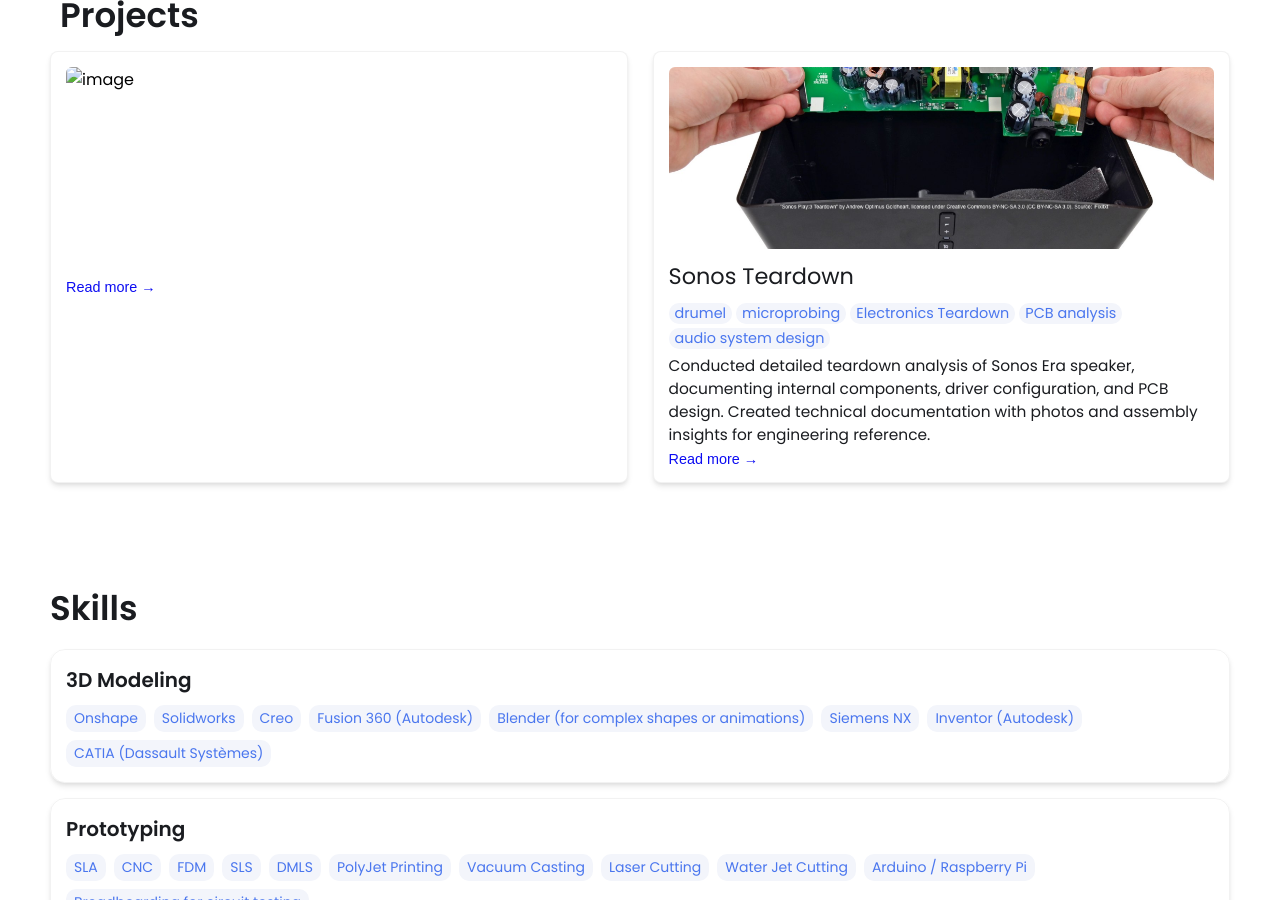
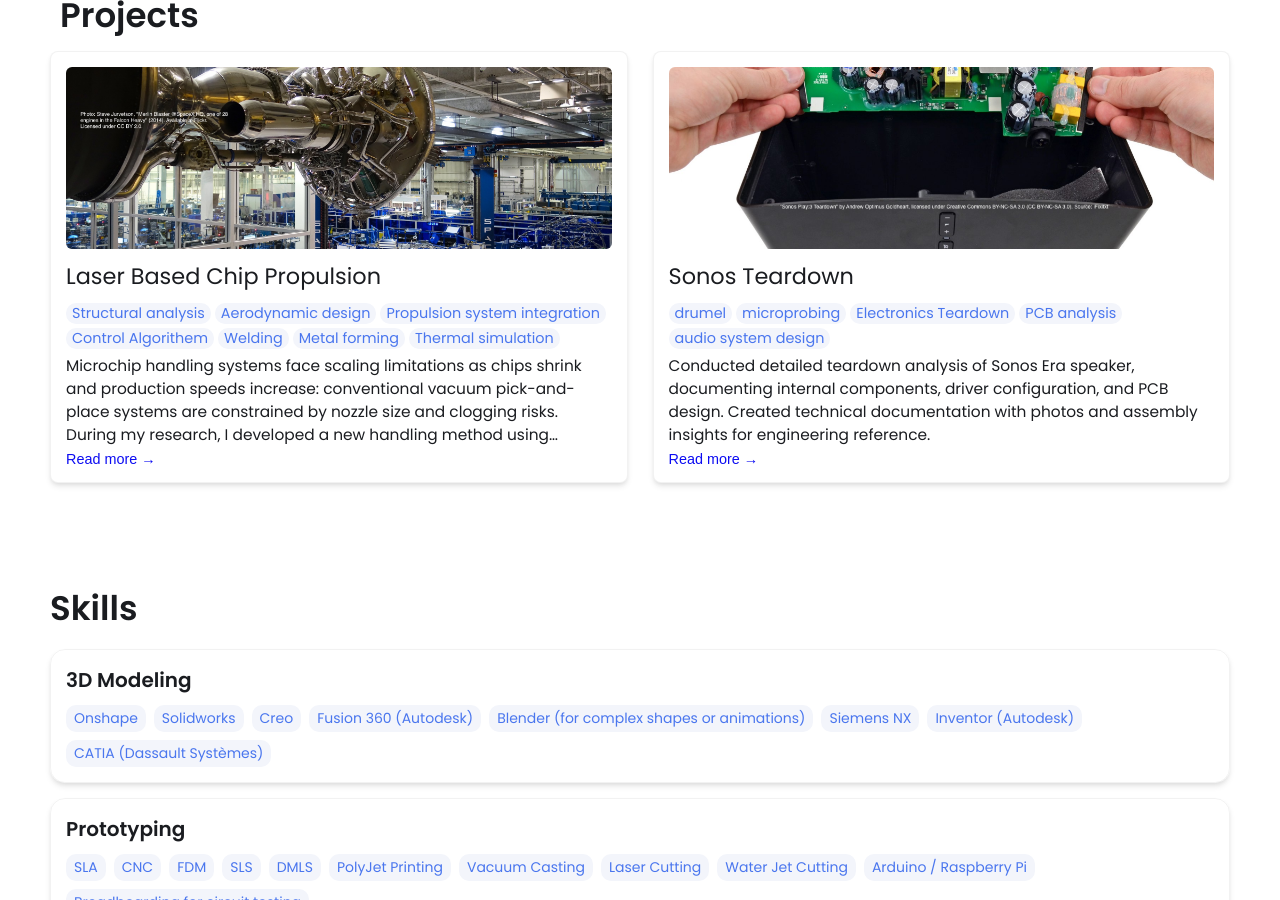
Before and after one commit to martijnswart01/martijnswart01.github.io, a Jekyll site: the page built from index.html, in a window 1280 px wide and 900 px high, scrolled down 1043 px. Built offline with Jekyll 4.4.1, drawn with Linux system fonts in a browser that asks for light colours.

Commit message:
Update index.md

```diff
--- a/_projects/demo-project/index.md
+++ b/_projects/demo-project/index.md
@@ -1,7 +1,7 @@
 ---
 layout: post
 title: Laser Based Chip Propulsion
-description:  Microchip handling systems face scaling limitations as chips shrink and production speeds increase: conventional vacuum pick-and-place systems are constrained by nozzle size and clogging risks. During my research, I developed a new handling method using capillary based water droplets and laser driven propulsion to transfer microchips, designing and experimentally validating a method that converts laser energy into controlled chip propulsion. I performed coupled simulations and lab experiments to optimize system parameters, demonstrating a scalable approach that significantly increases chip handling speed and can be applied to a wide range of chip sizes. This research is the foundation for a controlled implementation of a water-laser based semiconductor handling system into practice.
+description:  "Microchip handling systems face scaling limitations as chips shrink and production speeds increase: conventional vacuum pick-and-place systems are constrained by nozzle size and clogging risks. During my research, I developed a new handling method using capillary based water droplets and laser driven propulsion to transfer microchips, designing and experimentally validating a method that converts laser energy into controlled chip propulsion. I performed coupled simulations and lab experiments to optimize system parameters, demonstrating a scalable approach that significantly increases chip handling speed and can be applied to a wide range of chip sizes. This research is the foundation for a controlled implementation of a water-laser based semiconductor handling system into practice."
 skills:
   - Structural analysis
   - Aerodynamic design
```
